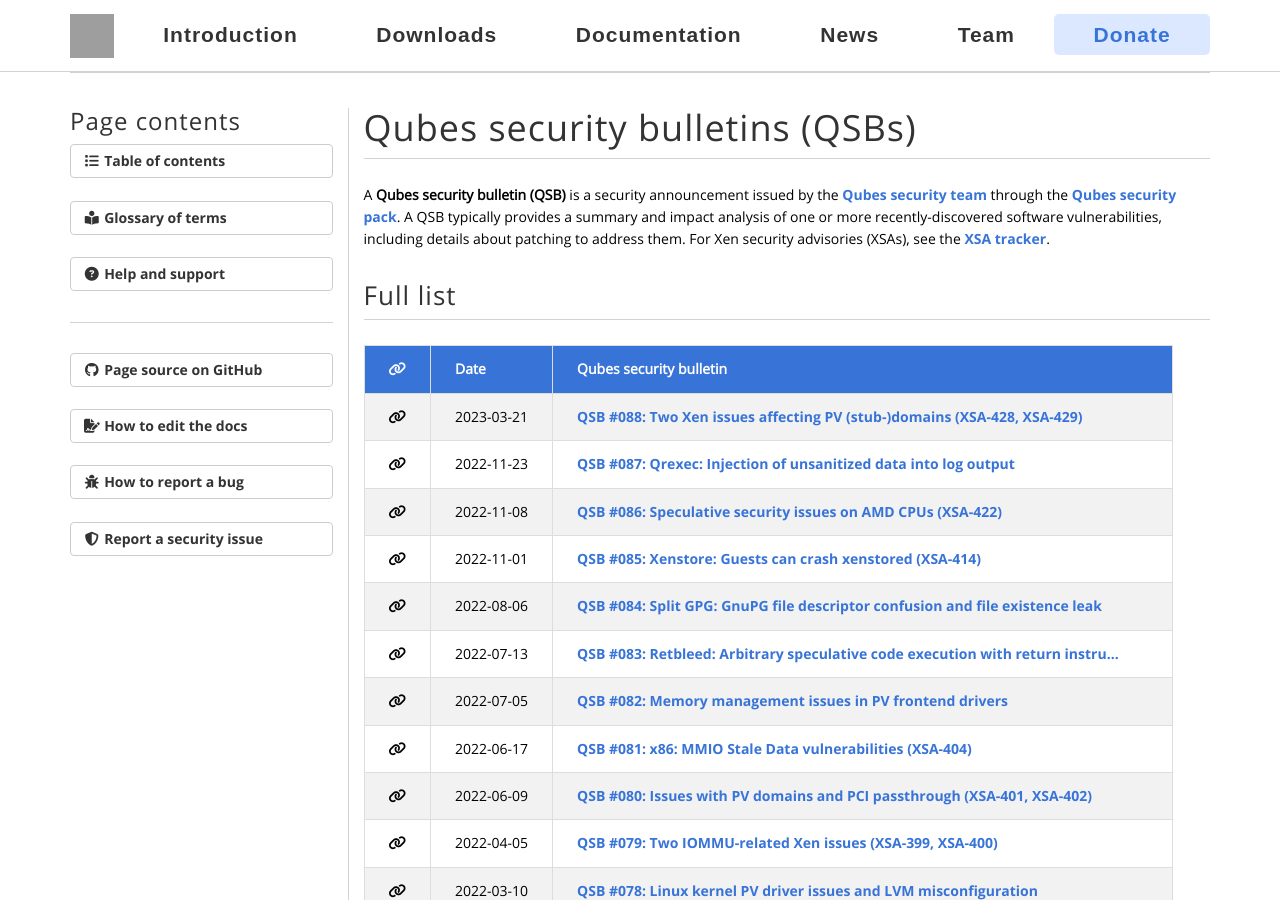
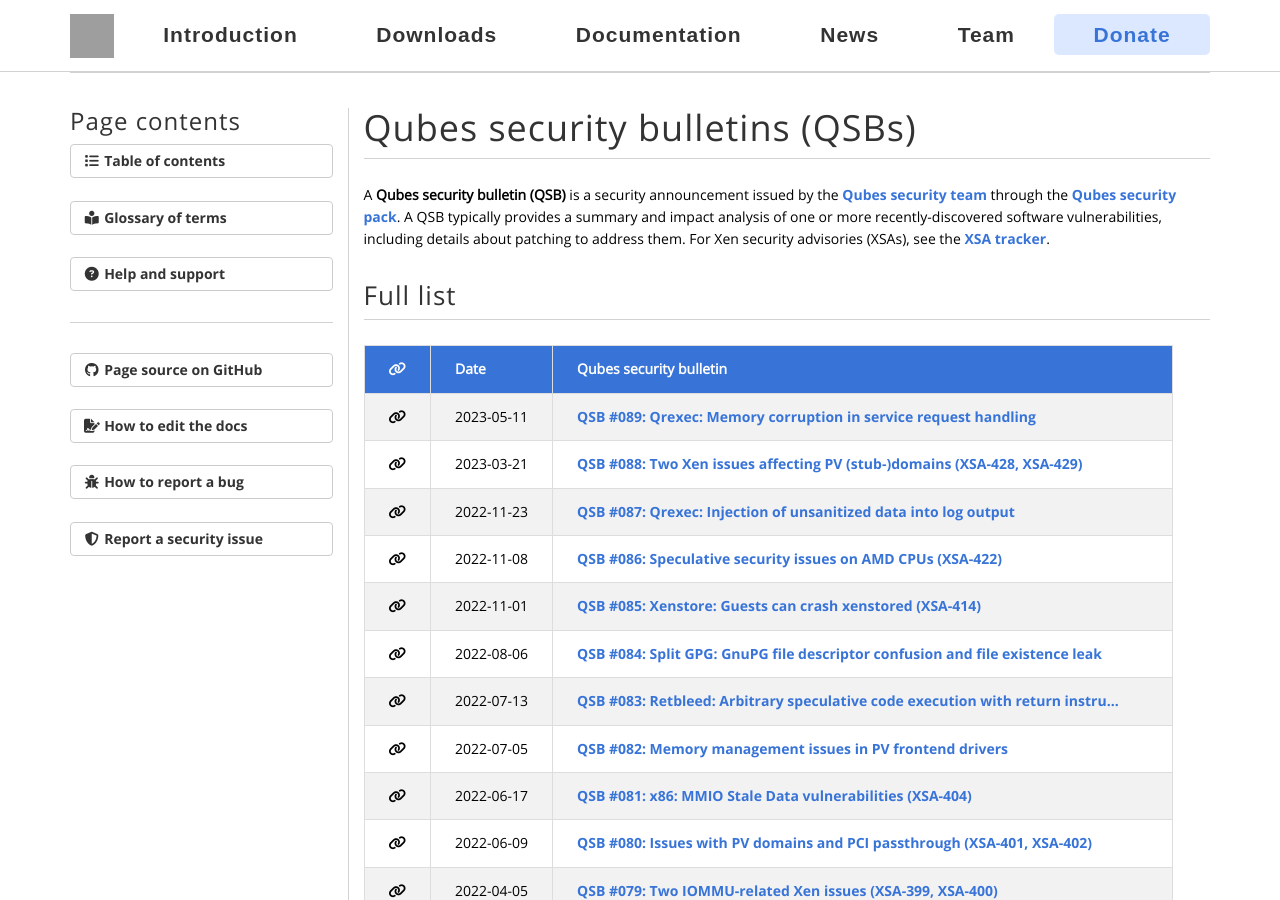
Before and after one commit to QubesOS/qubesos.github.io, a Jekyll site: the page built from pages/qsb.md, in a window 1280 px wide and 900 px high. Built offline with Jekyll 4.4.1, drawn with Linux system fonts in a browser that asks for light colours; some web fonts are replaced; grey boxes are pictures that could not be loaded.

Commit message:
Add QSB-089

```diff
--- a/_data/sec-qsb.yml
+++ b/_data/sec-qsb.yml
@@ -349,3 +349,7 @@
 - qsb: "088"
   title: "Two Xen issues affecting PV (stub-)domains (XSA-428, XSA-429)"
   date: 2023-03-21
+
+- qsb: "089"
+  title: "Qrexec: Memory corruption in service request handling"
+  date: 2023-05-11
```
